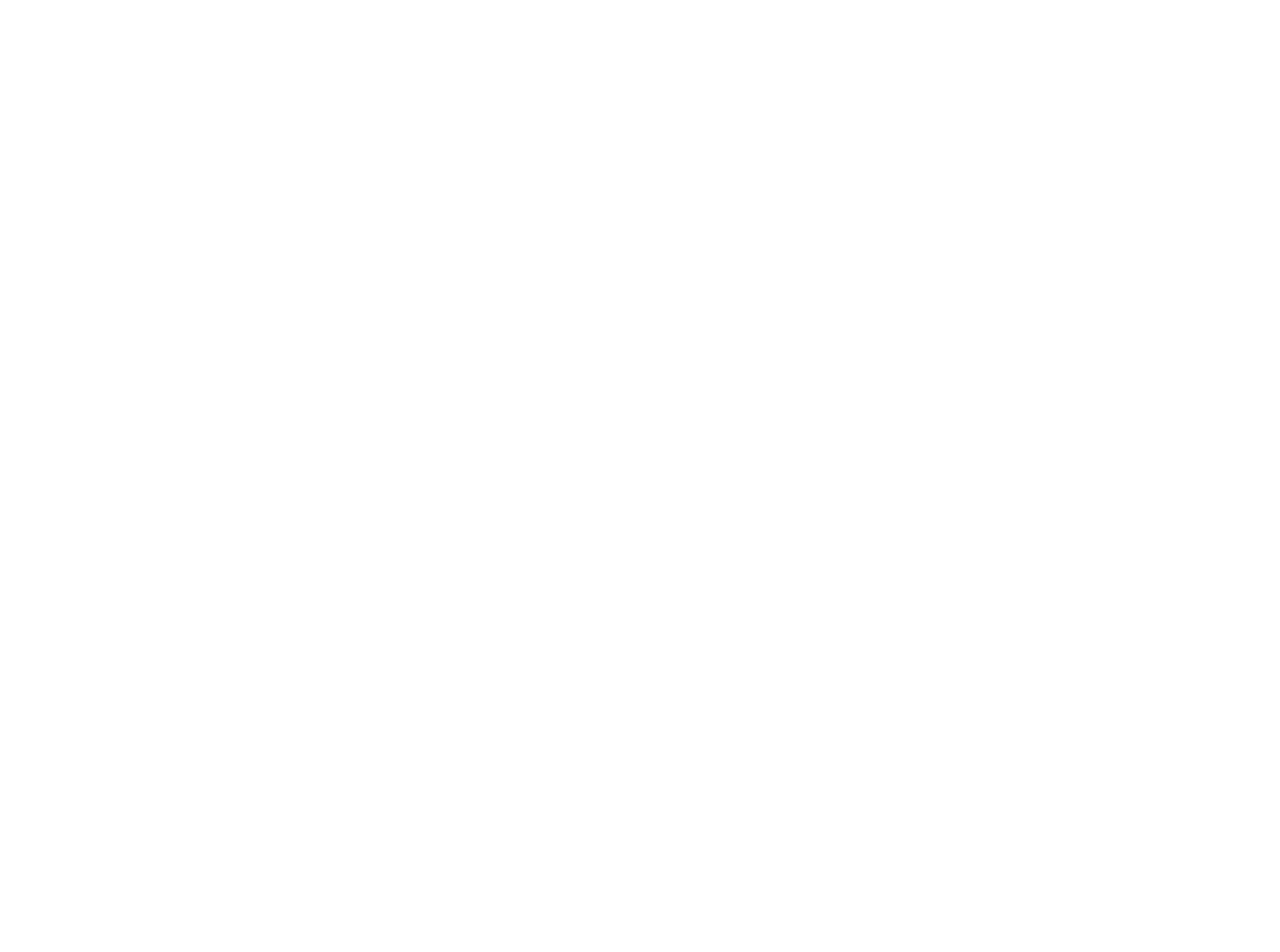
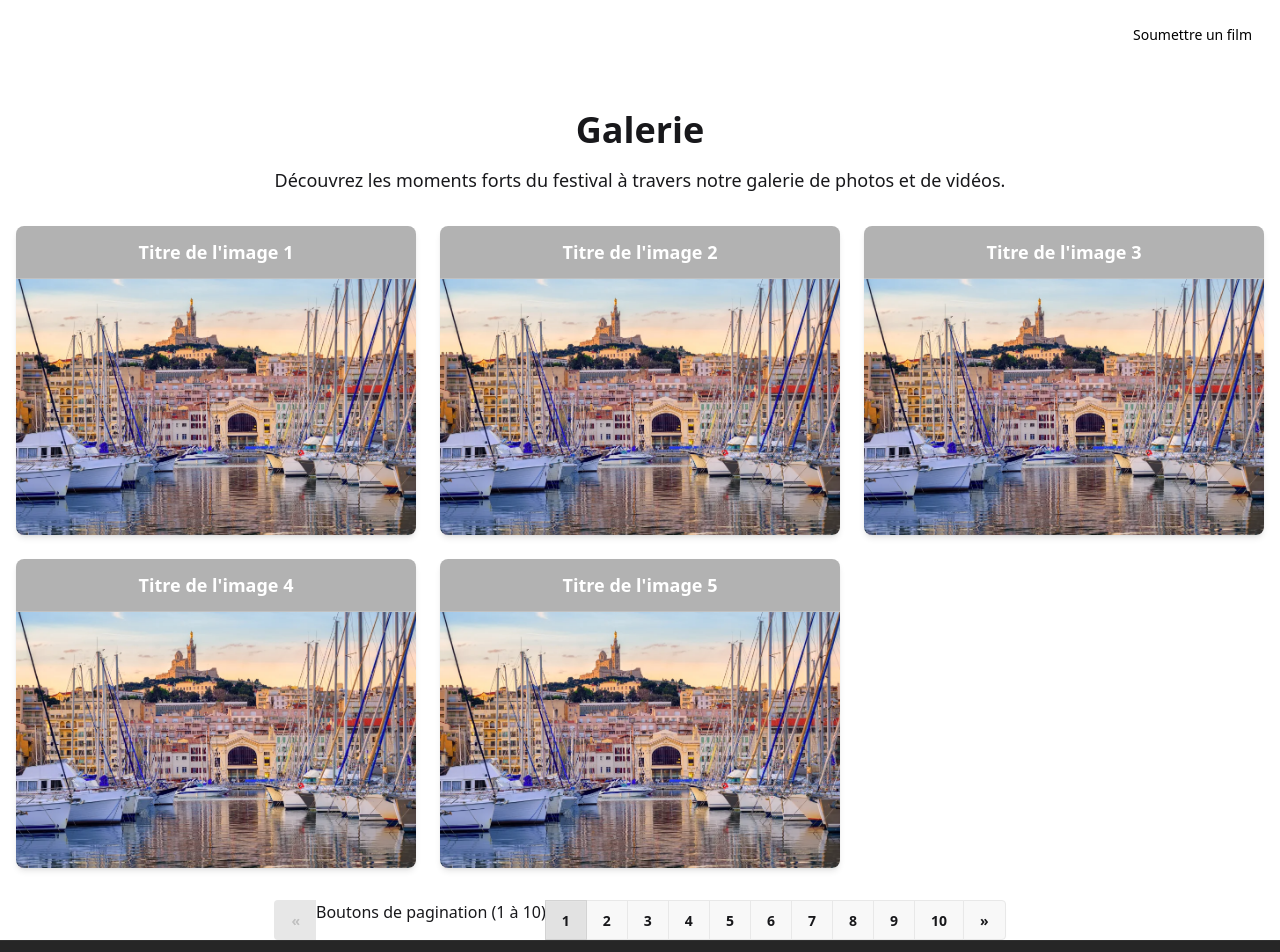
Before and after one commit to thibaut-matian/marsai, a React app in the folder frontend/: page /galerie in a window 1280 px wide. Before the commit this address had no page. Shown: the top 952 px of the page. Before the commit the page ends 800 px from the top, so only its background shows below. Built offline with nearby package versions, Linux system fonts and the light colour scheme; the HTML template or start-up script is replaced by a standard one.

Commit message:
AppRouter et galerie modifiés

```diff
--- a/frontend/src/AppRouter.jsx
+++ b/frontend/src/AppRouter.jsx
@@ -1,6 +1,5 @@
 import { BrowserRouter as Router, Routes, Route } from "react-router-dom";
 import Home from "./pages/Home.jsx";
-import LoginForm from "./components/features/auth/LoginForm.jsx";
 import FAQ from "./pages/FAQ.jsx";
 import Planning from "./pages/Planning.jsx";
 import Dashboard from "./pages/admin/Dashboard.jsx";
@@ -10,6 +9,7 @@
 import Submission from "./pages/Submission.jsx";
 import LoginJury from "./pages/jury/Login.jsx";
 import DashboardJury from "./pages/jury/DashboardJury.jsx";
+import Galerie from "./pages/Galerie.jsx";
 
 function AppRouter() {
   return (
@@ -22,8 +22,10 @@
           <Route path="/planning" element={<Planning />} />
           <Route path="/submission" element={<Submission />} />
           <Route path="/submit-movie" element={<Submission />} />
+          {/* Galerie s'affiche à la phase 2 */}
+          <Route path="/galerie" element={<Galerie />} />
         </Route>
-
+gi
         {/* 2. Routes Admin (avec la Sidebar Admin) */}
         <Route path="/admin" element={<AdminLayout />}>
           <Route index element={<Dashboard />} />
@@ -34,7 +36,7 @@
         {/* 3. Routes Jury et login (Autonomes, avec leur propre Navbar interne) */}
         {/* On la met en dehors des layouts pour qu'elle soit en plein écran avec son propre style */}
         <Route path="/jury/DashboardJury" element={<DashboardJury />} />
-        <Route path="/login" element={<LoginForm />} />
+        <Route path="/login" element={<LoginJury />} />
       </Routes>
     </Router>
   );
--- /dev/null
+++ b/frontend/src/pages/Galerie.jsx
@@ -0,0 +1,85 @@
+import { useState } from 'react';
+
+export default function Galerie() {
+  // Données simulées : 50 images (10 pages × 5 images)
+  const images = Array.from({ length: 50 }, (_, i) => ({
+    id: i + 1,
+    src: "./public/Port.png",
+    title: `Titre de l'image ${i + 1}`,
+  }));
+
+  // État pour la page active
+  const [currentPage, setCurrentPage] = useState(1);
+  const imagesPerPage = 5;
+
+  // Calcul des images à afficher pour la page actuelle
+  const startIndex = (currentPage - 1) * imagesPerPage;
+  const currentImages = images.slice(startIndex, startIndex + imagesPerPage);
+
+  // Calcul du nombre total de pages
+  const totalPages = Math.ceil(images.length / imagesPerPage);
+
+  // Fonction pour changer de page
+  const goToPage = (page) => {
+    if (page >= 1 && page <= totalPages) {
+      setCurrentPage(page);
+    }
+  };
+
+  return (
+    <div className="flex flex-col w-full">
+      <h1 className="text-4xl font-bold text-center mt-10">Galerie</h1>
+      <p className="text-center text-lg mt-4">
+        Découvrez les moments forts du festival à travers notre galerie de photos et de vidéos.
+      </p>
+
+      {/* Galerie d'images */}
+      <div className="grid grid-cols-1 md:grid-cols-3 gap-6 mt-8 px-4">
+        {currentImages.map((image) => (
+          <div key={image.id} className="bg-white/10 rounded-lg shadow-md overflow-hidden backdrop-blur-sm">
+            <div className="p-3 bg-black/30 border-b border-white/20">
+              <h3 className="text-white text-lg font-semibold text-center">{image.title}</h3>
+            </div>
+            <div className="h-64 flex items-center justify-center bg-gray-200">
+              <img
+                src={image.src}
+                alt={`Photo ${image.id}`}
+                className="w-full h-full object-cover"
+              />
+            </div>
+          </div>
+        ))}
+      </div>
+
+      {/* Pagination */}
+      <div className="join flex justify-center mt-8">
+        <button
+          className="join-item btn"
+          onClick={() => goToPage(currentPage - 1)}
+          disabled={currentPage === 1}
+        >
+          «
+        </button>
+
+        Boutons de pagination (1 à 10)
+        {Array.from({ length: totalPages }, (_, i) => (
+          <button
+            key={i + 1}
+            className={`join-item btn ${currentPage === i + 1 ? 'btn-active' : ''}`}
+            onClick={() => goToPage(i + 1)}
+          >
+            {i + 1}
+          </button>
+        ))}
+
+        <button
+          className="join-item btn"
+          onClick={() => goToPage(currentPage + 1)}
+          disabled={currentPage === totalPages}
+        >
+          »
+        </button>
+      </div>
+    </div>
+  );
+}
```
Also changed, not shown: frontend/public/Port.png (added).
